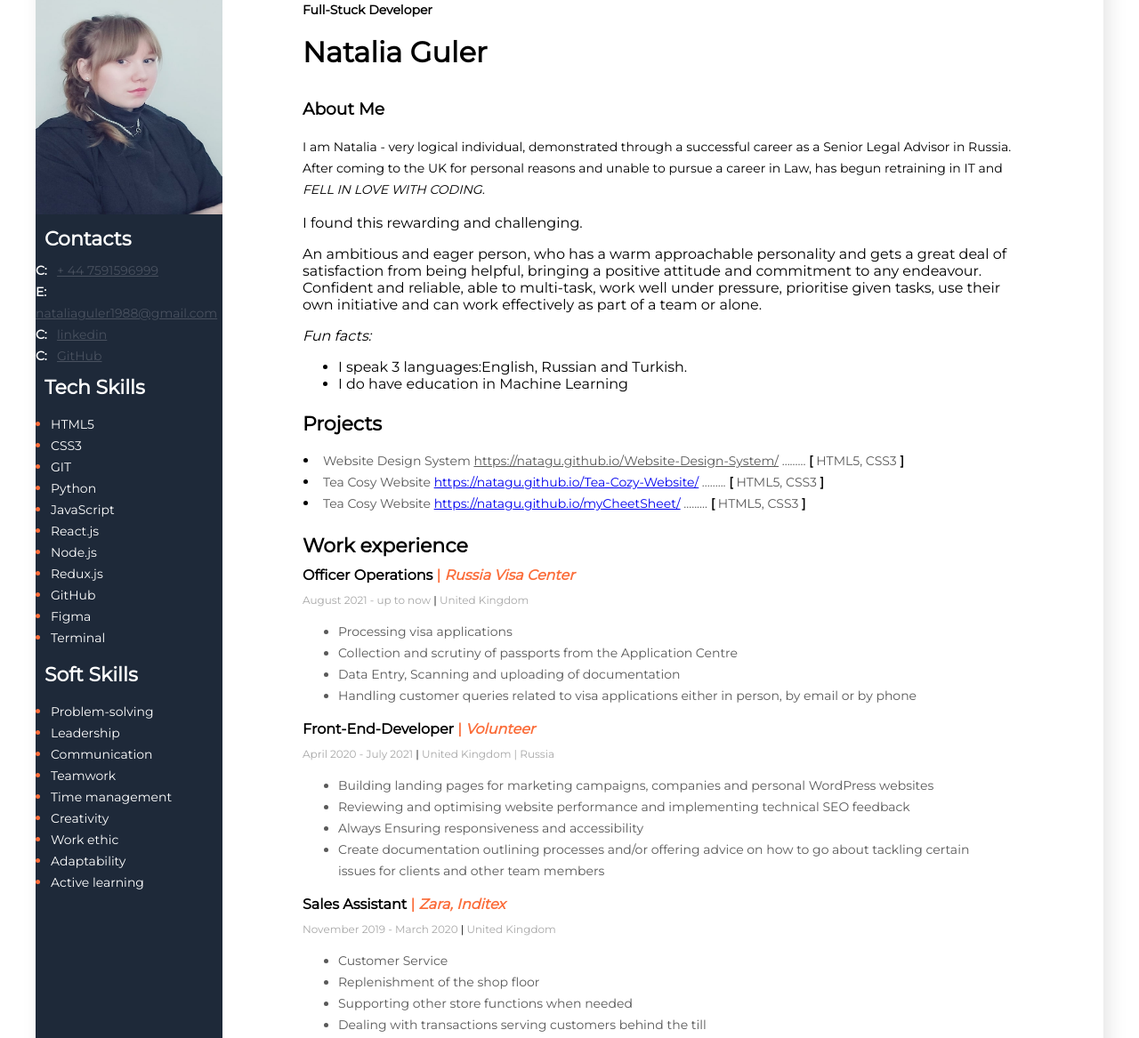
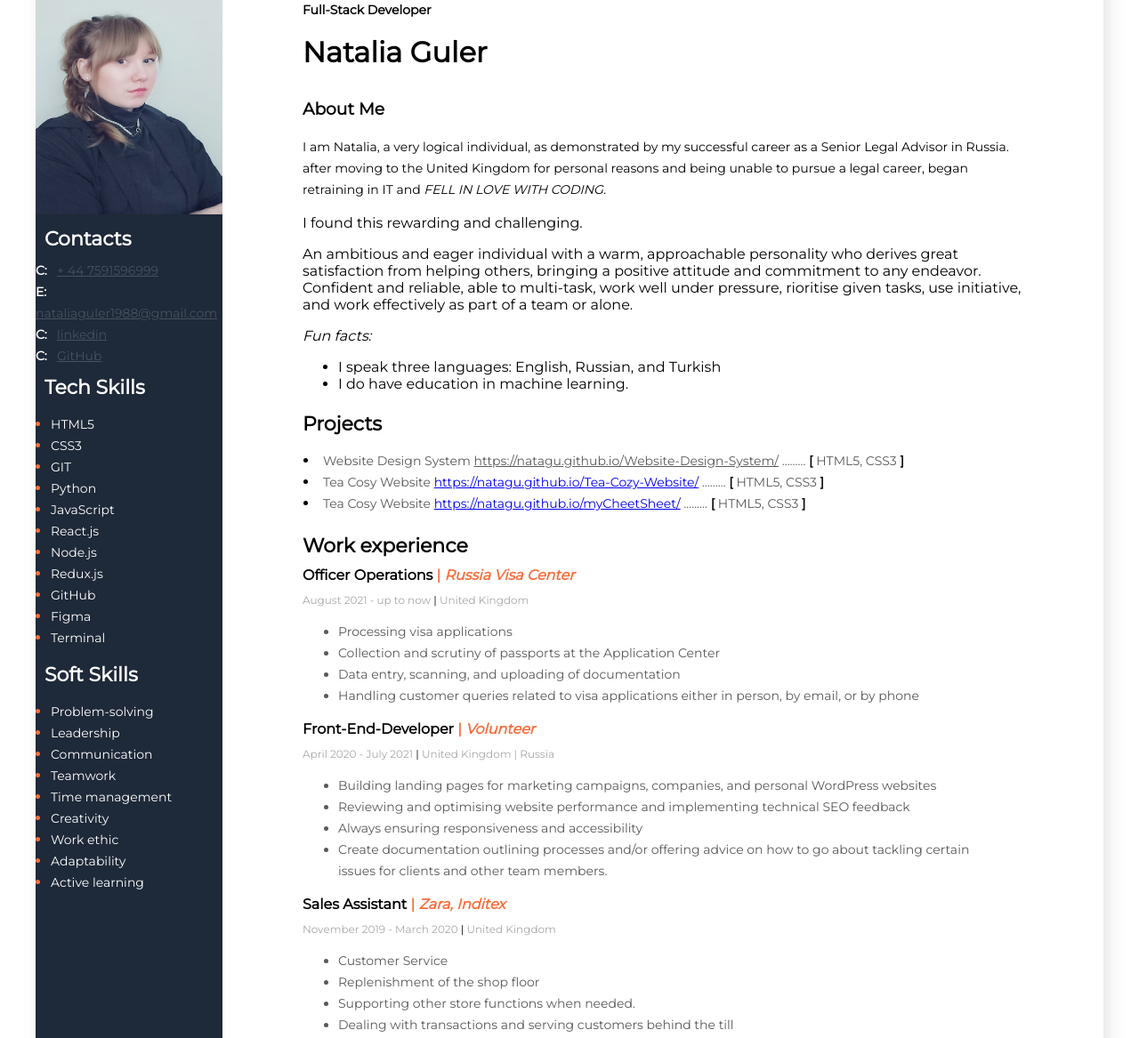
Before and after one commit to NataGu/Portfolio, a plain HTML site: page index.html in a window 1280 px wide. Shown: the part 167-1334 px from the top of the page at 89% size. Drawn offline with Linux system fonts and the light colour scheme.

Commit message:
Update index.html

```diff
--- a/index.html
+++ b/index.html
@@ -29,28 +29,28 @@
             <!-- About me section-->
             <div id="about-me-section">
 
-                    <h2 class="about-me-profession">Full-Stuck Developer</h2>
+                    <h2 class="about-me-profession">Full-Stack Developer</h2>
                     <h1 class="about-me-name">Natalia Guler</h1>
                     <h3>About Me</h3>
-                    <p class="about-me-description"> I am Natalia - very logical individual, demonstrated through a successful career as a Senior Legal Advisor in Russia.
-                        After coming to the UK for personal reasons and unable to pursue a career in Law,
-                        has begun retraining in IT and <i>FELL IN LOVE WITH CODING.</i>
+                    <p class="about-me-description"> I am Natalia, a very logical individual, as demonstrated by my successful career as a Senior Legal Advisor in Russia.
+                        after moving to the United Kingdom for personal reasons and being unable to pursue a legal career,
+                        began retraining in IT and <i>FELL IN LOVE WITH CODING.</i>
 
-                        <p>I found this rewarding and challenging. </p>
+                        <p>I found this rewarding and challenging.</p>
 
 
-                        <p>An ambitious and eager person, who has a warm approachable personality and gets a great deal of satisfaction from being helpful,
-                            bringing a positive attitude and commitment to any endeavour.<br>
+                        <p>An ambitious and eager individual with a warm, approachable personality who derives great satisfaction from helping others,
+                            bringing a positive attitude and commitment to any endeavor.<br>
 
                             Confident and reliable, able to multi-task, work well under pressure,
-                            prioritise given tasks, use their own initiative and can work effectively as part of a team or alone.
+                            rioritise given tasks, use initiative, and work effectively as part of a team or alone.
                         </p>
 
 
                         <p><i>Fun facts:</i>
                         <ul>
-                            <li>I speak 3 languages:English, Russian and Turkish.</li>
-                            <li>I do have education in Machine Learning</li>
+                            <li>I speak three languages: English, Russian, and Turkish</li>
+                            <li>I do have education in machine learning.</li>
                         </ul></p>
                     </p>
             </div>
@@ -97,9 +97,9 @@
 
                         <ul class="my-work-experience-duties">
                             <li class="my-work-experience-duty">Processing visa applications </li>
-                            <li class="my-work-experience-duty">Collection and scrutiny of passports from the Application Centre</li>
-                            <li class="my-work-experience-duty">Data Entry, Scanning and uploading of documentation </li>
-                            <li class="my-work-experience-duty">Handling customer queries related to visa applications either in person, by email or by phone</li>
+                            <li class="my-work-experience-duty">Collection and scrutiny of passports at the Application Center</li>
+                            <li class="my-work-experience-duty">Data entry, scanning, and uploading of documentation </li>
+                            <li class="my-work-experience-duty">Handling customer queries related to visa applications either in person, by email, or by phone</li>
                         </ul>
                     </div>
                     <!-- Company 2-->
@@ -108,10 +108,10 @@
                         <p class="my-work-experience-period">April 2020 - July 2021 <span class="my-work-experience-divider">|</span> United Kingdom | Russia</p>
 
                         <ul class="my-work-experience-duties">
-                            <li class="my-work-experience-duty">Building landing pages for marketing campaigns, companies and personal WordPress websites</li>
+                            <li class="my-work-experience-duty">Building landing pages for marketing campaigns, companies, and personal WordPress websites</li>
                             <li class="my-work-experience-duty">Reviewing and optimising website performance and implementing technical SEO feedback</li>
-                            <li class="my-work-experience-duty">Always Ensuring responsiveness and accessibility</li>
-                            <li class="my-work-experience-duty">Create documentation outlining processes and/or offering advice on how to go about tackling certain issues for clients and other team members</li>
+                            <li class="my-work-experience-duty">Always ensuring responsiveness and accessibility</li>
+                            <li class="my-work-experience-duty">Create documentation outlining processes and/or offering advice on how to go about tackling certain issues for clients and other team members.</li>
                         </ul>
                     </div>
                     <!-- Company 3-->
@@ -120,10 +120,10 @@
                         <p class="my-work-experience-period">November 2019 - March 2020 <span class="my-work-experience-divider">|</span> United Kingdom</p>
 
                         <ul class="my-work-experience-duties">
-                            <li class="my-work-experience-duty">Customer Service </li>
+                            <li class="my-work-experience-duty">Customer Service</li>
                             <li class="my-work-experience-duty">Replenishment of the shop floor</li>
-                            <li class="my-work-experience-duty">Supporting other store functions when needed </li>
-                            <li class="my-work-experience-duty">Dealing with transactions serving customers behind the till</li>
+                            <li class="my-work-experience-duty">Supporting other store functions when needed. </li>
+                            <li class="my-work-experience-duty">Dealing with transactions and serving customers behind the till</li>
                         </ul>
                     </div>
 
@@ -134,19 +134,19 @@
                 <div class="my-education-section">
                     <h3 class="main-content-header">Education</h3>
                     <h4 class="my-education-university"> Institute of Technology and Business | <i>Machine Learning</i></h4>
-                    <p class="my-education-period">September 2003 - May 2005<span class="my-education-divider">,</span> Russia</p>
+                    <p class="my-education-period">September 2003-May 2005<span class="my-education-divider">,</span> Russia</p>
 
                     <h4 class="my-education-university"> Modern Academy of Humanities | <i>Law</i></h4>
-                    <p class="my-education-period">September 2005 - February 2010<span class="my-education-divider">,</span> Russia</p>
+                    <p class="my-education-period">September 2005-February 2010<span class="my-education-divider">,</span> Russia</p>
 
                     <h4 class="my-education-university"> PROFreelance LTD | <i>Web-desigh</i></h4>
-                    <p class="my-education-period">May 2018 - August 2018<span class="my-education-divider">,</span> Russia</p>
+                    <p class="my-education-period">May 2018-August 2018<span class="my-education-divider">,</span> Russia</p>
 
                     <h4 class="my-education-university"> Synergy Business School | <i>Project Managment</i></h4>
-                    <p class="my-education-period">June 2020 - August 2020<span class="my-education-divider">,</span> Russia</p>
+                    <p class="my-education-period">June 2020-August 2020<span class="my-education-divider">,</span> Russia</p>
 
                     <h4 class="my-education-university"> IT Switch LTD | <i>Coding, Full-Stuck Development </i></h4>
-                    <p class="my-education-period">March 2022 - March 2023<span class="my-education-divider">,</span> United Kingdom</p>
+                    <p class="my-education-period">March 2022-March 2023<span class="my-education-divider">,</span> United Kingdom</p>
                 </div>
         </div>
                 <!-- sidebar section-->
```
